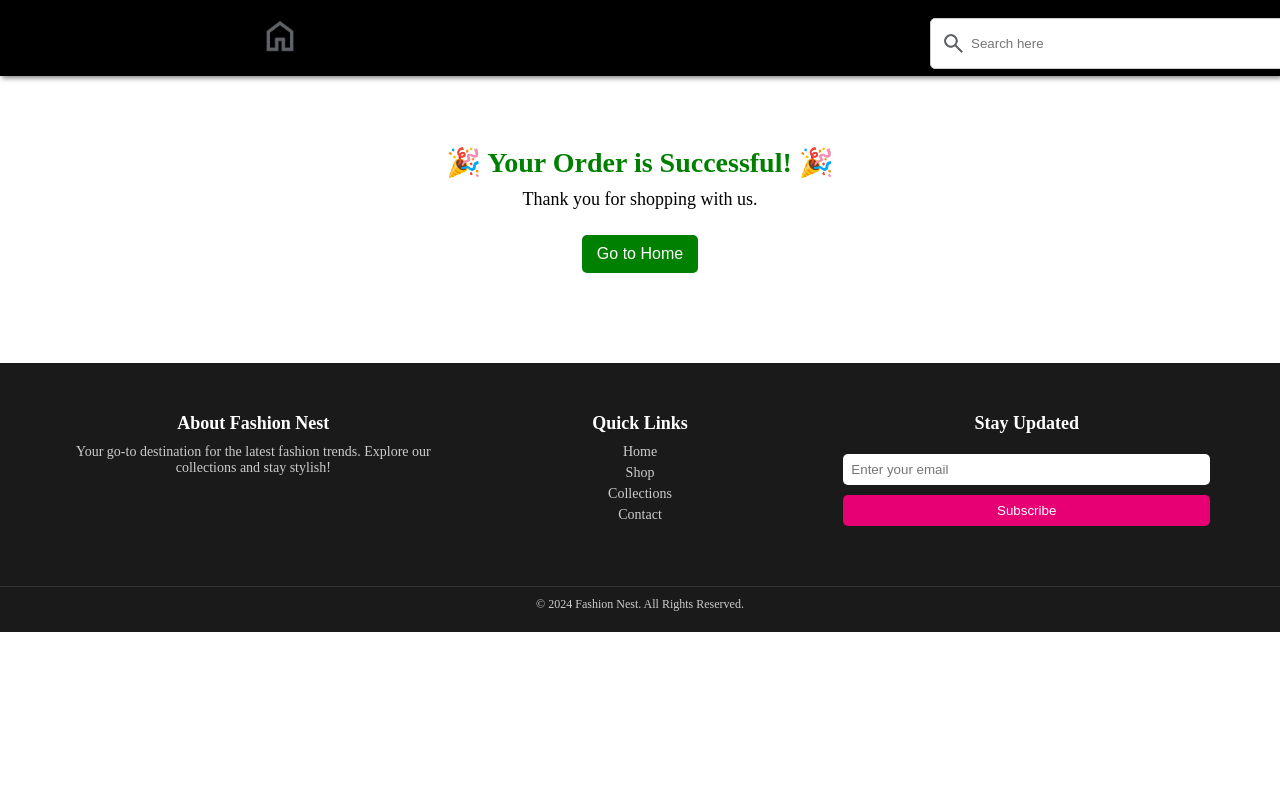
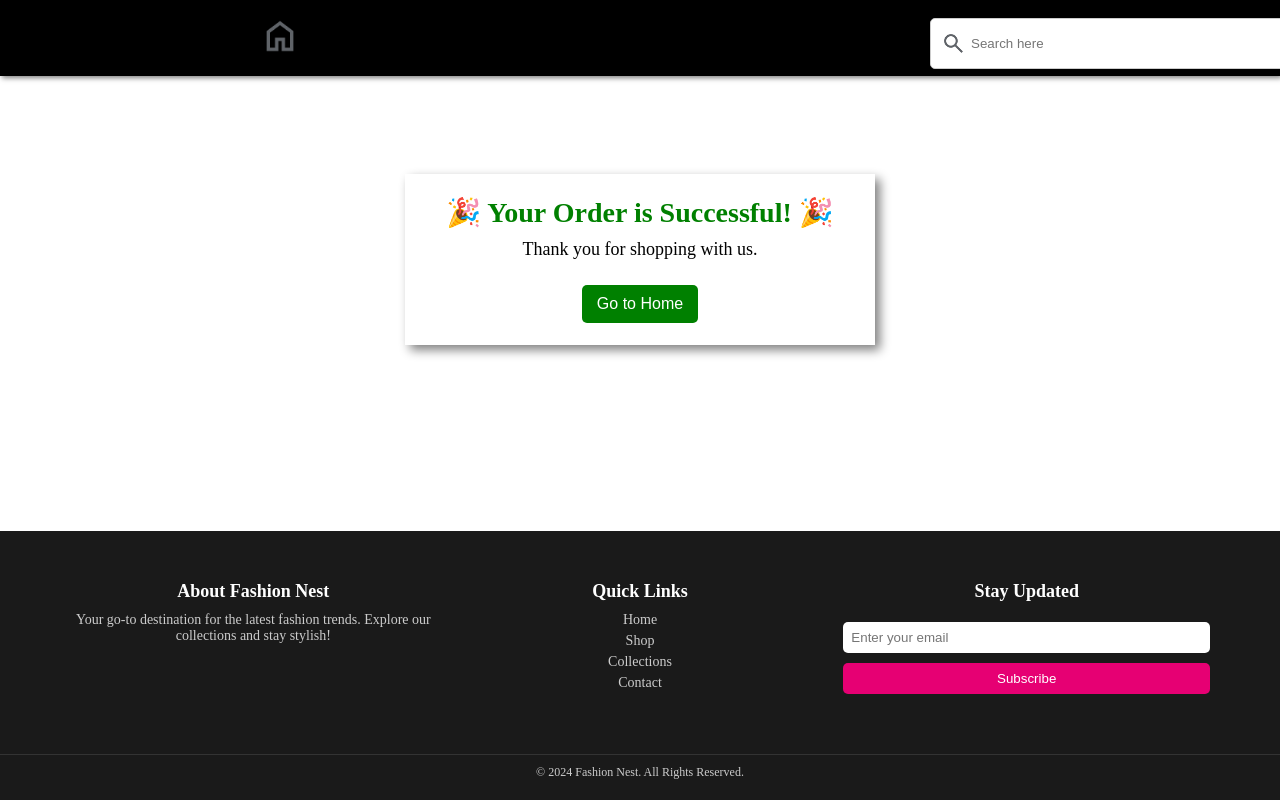
Before and after one commit to archana-singh-1/fashion_nest_frontend, a React (Create React App) app: page /success in a window 1280 px wide. Shown: the top 800 px of the page. Built offline with nearby package versions, Linux system fonts and the light colour scheme; no server answers.

Commit message:
solve footer issue

```diff
--- a/src/App.css
+++ b/src/App.css
@@ -0,0 +1,5 @@
+#root {
+    display: flex;
+    flex-direction: column;
+    min-height: 100vh;
+  }
--- a/src/App.js
+++ b/src/App.js
@@ -1,4 +1,5 @@
 import { BrowserRouter as Router, Routes, Route } from "react-router-dom";
+import "./App.css"
 import Navbar from "./Navbar";
 import Footer from "./Footer";
 import Recoman from "./Recoman";
--- a/src/details.css
+++ b/src/details.css
@@ -7,6 +7,7 @@
     color: inherit;
     margin: auto;
     margin-top: 50px;
+    margin-bottom: 50px;
 }
 
 .details-image{
--- a/src/footer.css
+++ b/src/footer.css
@@ -4,14 +4,9 @@
     color: white;
     padding: 20px 0;
     text-align: center;
-    margin-top: 70px;
+    margin-top: auto;
 
   }
-  /* footer {
-  position: fixed;
-  bottom: 0;
-  width: 100%;
-} */
 
   .footer-container {
     display: flex;
--- a/src/successpage.css
+++ b/src/successpage.css
@@ -1,8 +1,15 @@
 .success-container {
-    text-align: center;
+    border: solid 2px white;
+    background-color: white;
+    box-shadow: 5px 5px 10px gray;
     margin-top: 50px;
     padding: 20px;
+    width: 470px;
+    margin: auto;
+    margin-top: 98px;
+    text-align: center;
   }
+
 
   .success-container h2 {
     font-size: 28px;
```
Also changed, not shown: src/Footer.js (+4 -4 lines).
